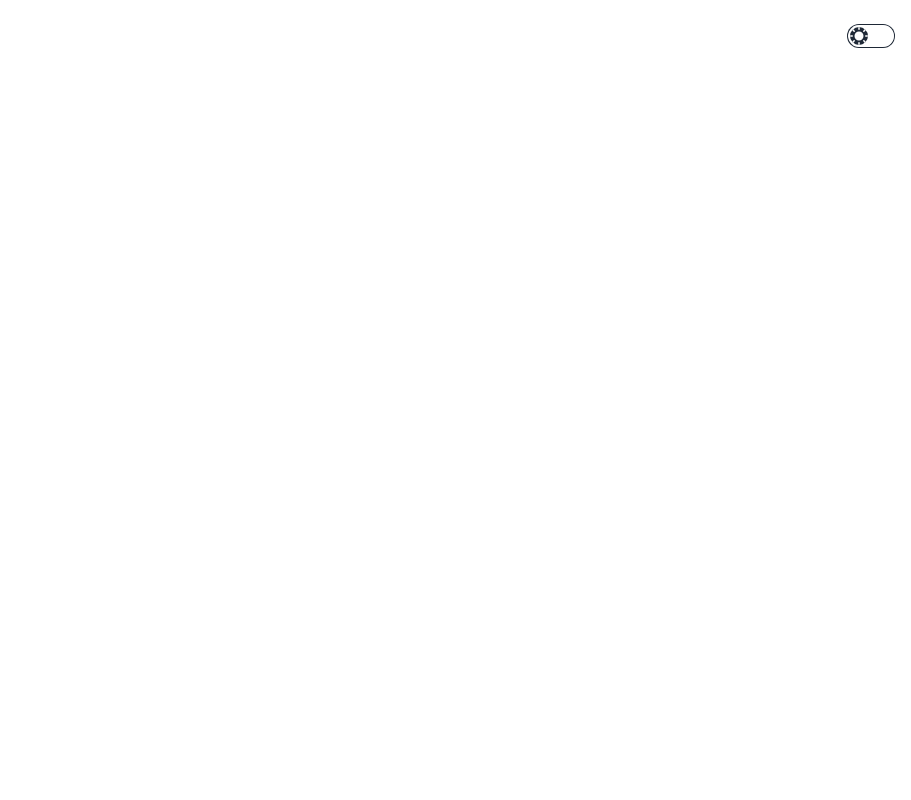
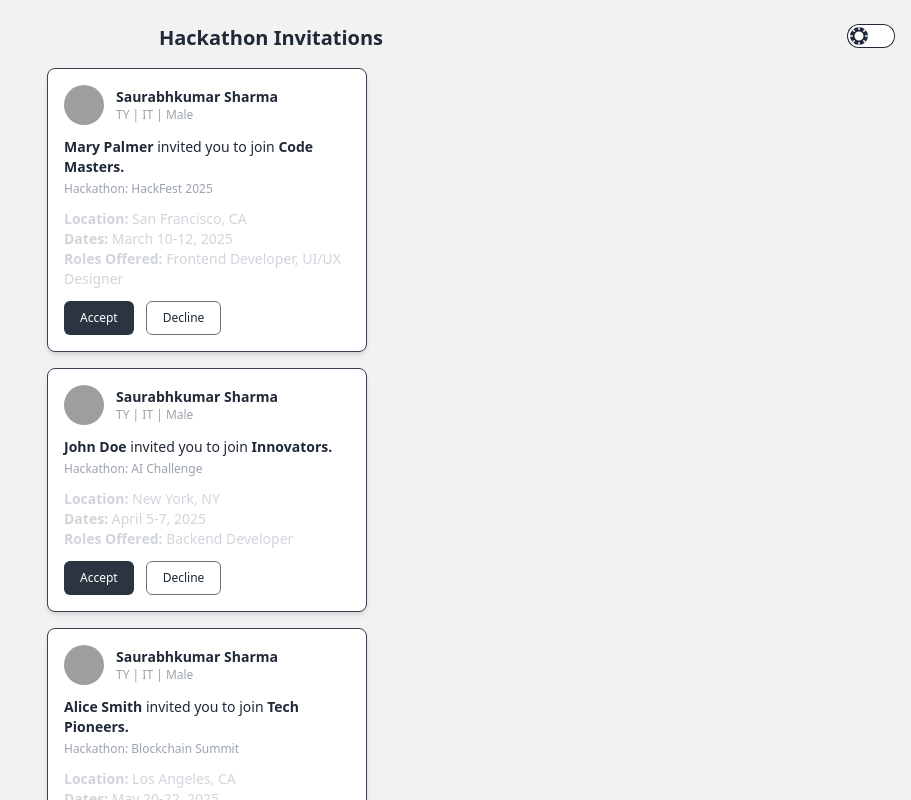
Before and after one commit to tms04/HackMate, a React (Vite) app in the folder clients/: page /notifications in a window 1280 px wide. Before the commit this address had no page. Shown: the top 800 px of the page, without its empty margins (369-1280 px from the left). Built offline with nearby package versions, Linux system fonts and the light colour scheme; grey boxes are pictures that could not be loaded.

Commit message:
added basic notification page

```diff
--- a/clients/src/App.jsx
+++ b/clients/src/App.jsx
@@ -1,3 +1,4 @@
+/* eslint-disable no-unused-vars */
 import { BrowserRouter as Router, Routes, Route } from "react-router-dom";
 import Home from "./pages/Home";
 import Toggle from "./components/Toggle";
@@ -8,6 +9,7 @@ import Demo from "./pages/Demo";
 import ProfileForm from "./pages/ProfileForm";
 import TeamForm from "./pages/TeamForm";
 import ProtectedRoute from "./components/ProtectedRoutes.jsx"; // Import ProtectedRoute
+import Notifications from "./pages/Notifications.jsx";
 
 export default function App() {
   return (
@@ -20,12 +22,13 @@ export default function App() {
         <Route path="/login" element={<Login />} />
 
         {/* Protected Routes */}
-        <Route element={<ProtectedRoute />}>
+        {/* <Route element={<ProtectedRoute />}> */}
           <Route path="/main" element={<MainPage />} />
           <Route path="/demo" element={<Demo />} />
           <Route path="/userdetails" element={<ProfileForm />} />
           <Route path="/newteam" element={<TeamForm />} />
-        </Route>
+          <Route path="/notifications" element={<Notifications/>} />
+        {/* </Route> */}
       </Routes>
     </Router>
   );
--- /dev/null
+++ b/clients/src/components/Requests/Notification.jsx
@@ -0,0 +1,51 @@
+import PropTypes from "prop-types";
+
+const Notification = ({ teamMember, teamName, hackathonName, location, dates, roles }) => {
+  return (
+    <div className="relative w-80 p-4 border border-gray-700 rounded-lg shadow-md bg-base-100 text-base-content font-sans">
+
+      {/* Profile Section */}
+      <div className="flex items-center gap-3 mb-3">
+        <img
+          src="https://img.daisyui.com/images/stock/photo-1635805737707-575885ab0820.webp" // Replace with actual image URL
+          alt={teamMember}
+          className="w-10 h-10 rounded-full"
+        />
+        <div className="text-sm">
+          <p className="font-semibold">Saurabhkumar Sharma</p>
+          <p className="text-xs text-gray-400">TY | IT | Male</p>
+        </div>
+      </div>
+
+      {/* Invitation Message */}
+      <p className="text-sm font-semibold mb-1">
+        {teamMember} <span className="font-normal">invited you to join</span> {teamName}.
+      </p>
+      <p className="text-xs text-gray-400 mb-3">Hackathon: {hackathonName}</p>
+
+      {/* Hackathon Details */}
+      <div className="text-sm text-gray-300 mb-3">
+        <p><strong>Location:</strong> {location}</p>
+        <p><strong>Dates:</strong> {dates}</p>
+        <p><strong>Roles Offered:</strong> {roles.join(", ")}</p>
+      </div>
+
+      {/* Buttons */}
+      <div className="flex gap-3">
+        <button className="bg-neutral text-white text-xs px-4 py-2 rounded-md hover:bg-primary-focus transition">Accept</button>
+        <button className="border border-gray-500 text-xs px-4 py-2 rounded-md hover:bg-gray-700 transition">Decline</button>
+      </div>
+    </div>
+  );
+};
+
+Notification.propTypes = {
+  teamMember: PropTypes.string.isRequired,
+  teamName: PropTypes.string.isRequired,
+  hackathonName: PropTypes.string.isRequired,
+  location: PropTypes.string.isRequired,
+  dates: PropTypes.string.isRequired,
+  roles: PropTypes.arrayOf(PropTypes.string).isRequired,
+};
+
+export default Notification;
--- /dev/null
+++ b/clients/src/pages/Notifications.jsx
@@ -0,0 +1,26 @@
+import Notification from "../components/Requests/Notification";
+
+const notificationsData = [
+  { teamMember: "Mary Palmer", teamName: "Code Masters", hackathonName: "HackFest 2025", location: "San Francisco, CA", dates: "March 10-12, 2025", roles: ["Frontend Developer", "UI/UX Designer"] },
+  { teamMember: "John Doe", teamName: "Innovators", hackathonName: "AI Challenge", location: "New York, NY", dates: "April 5-7, 2025", roles: ["Backend Developer"] },
+  { teamMember: "Alice Smith", teamName: "Tech Pioneers", hackathonName: "Blockchain Summit", location: "Los Angeles, CA", dates: "May 20-22, 2025", roles: ["Smart Contract Developer"] },
+  { teamMember: "Bob Johnson", teamName: "NextGen Coders", hackathonName: "CyberSec Hack", location: "Seattle, WA", dates: "June 15-17, 2025", roles: ["Security Analyst"] },
+  { teamMember: "Charlie Lee", teamName: "Byte Busters", hackathonName: "Game Dev Jam", location: "Austin, TX", dates: "July 10-12, 2025", roles: ["Game Developer", "3D Artist"] },
+  { teamMember: "Emma Wilson", teamName: "Deep Learning Squad", hackathonName: "ML Hackathon", location: "Boston, MA", dates: "August 25-27, 2025", roles: ["ML Engineer"] },
+  { teamMember: "Liam Brown", teamName: "Cloud Ninjas", hackathonName: "Cloud Challenge", location: "Chicago, IL", dates: "September 5-7, 2025", roles: ["Cloud Architect"] }
+];
+
+const Notifications = () => {
+  return (
+    <div className="flex flex-col items-center gap-4 p-6 bg-base-200 min-h-screen">
+      <h2 className="text-xl font-bold text-base-content">Hackathon Invitations</h2>
+      <div className="flex flex-col gap-4 w-full max-w-md">
+        {notificationsData.map((notification, index) => (
+          <Notification key={index} {...notification} />
+        ))}
+      </div>
+    </div>
+  );
+};
+
+export default Notifications;
--- /dev/null
+++ b/package.json
@@ -0,0 +1,5 @@
+{
+  "dependencies": {
+    "prop-types": "^15.8.1"
+  }
+}
```
Also changed, not shown: 1 other file (tests, documents, lock files or other folders).
